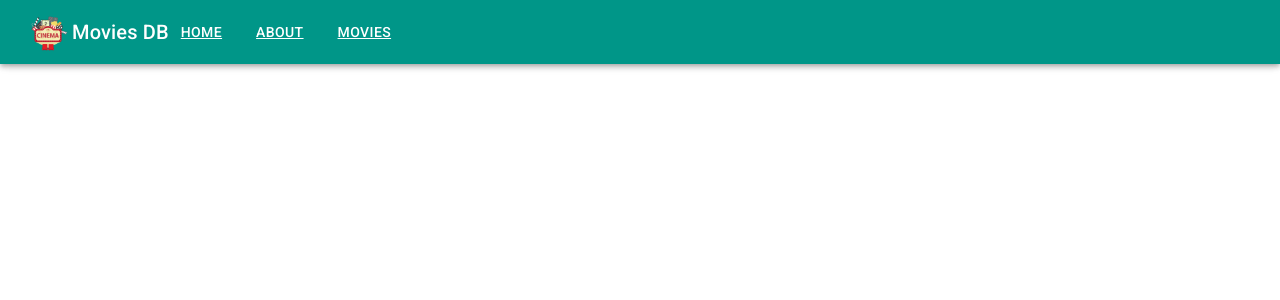
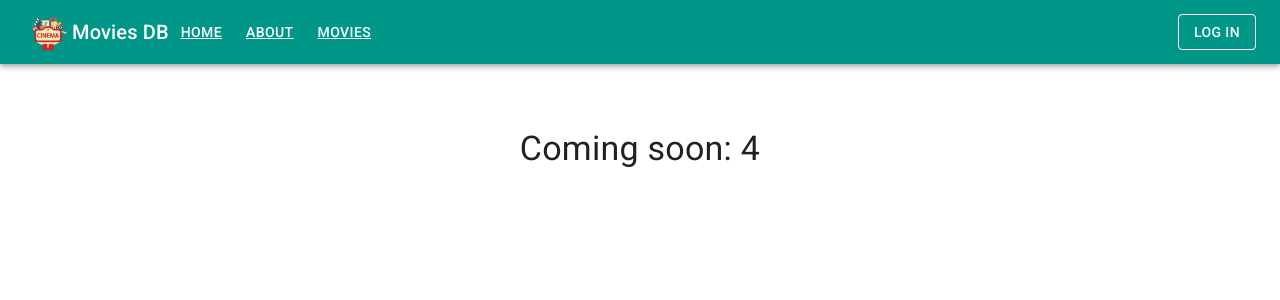
Before and after one commit to serhiisezonchyk/itvdn-react-advance, a React (Vite) app: page /about in a window 1280 px wide. Shown: the top 300 px of the page. Built offline with nearby package versions, Linux system fonts and the light colour scheme; no server answers.

Commit message:
feat: add fake auth context

```diff
--- a/src/App.module.scss
+++ b/src/App.module.scss
@@ -3,24 +3,3 @@
   margin: 0 auto;
   text-align: center;
 }
-.app {
-  height: 100vh;
-  &_header {
-    display: flex;
-    height: 80px;
-    align-items: center;
-    &__logo {
-      width: 48px;
-      height: auto;
-    }
-    &__menu {
-      list-style: none;
-      display: flex;
-      flex-direction: row;
-      gap: 10px;
-      &_item {
-        padding: 4px 8px;
-      }
-    }
-  }
-}
--- a/src/App.tsx
+++ b/src/App.tsx
@@ -1,39 +1,34 @@
-import { AppBar, CssBaseline, Link, ThemeProvider, Toolbar, Typography, createTheme } from '@mui/material';
-import { Outlet, Link as RouterLink } from 'react-router-dom';
-import styles from './App.module.scss';
+import { CssBaseline, ThemeProvider, createTheme } from '@mui/material';
 import { teal } from '@mui/material/colors';
+import { useState } from 'react';
+import { Outlet } from 'react-router-dom';
+import AppHeader from './components/app-header/AppHeader';
+import { AuthContext, AuthInfo, anonymousUser } from './context/AuthContext';
 
-const defaultTheme = createTheme({palette:{
-  primary: teal,
-  secondary:{
-    main:'#96000f'
-  }
-}})
-function HeaderLink({ children, to }: { children: React.ReactNode; to: string }) {
-  return (
-    <Link component={RouterLink} variant="button" sx={{ my: 1, mx: 1.5 }} color="inherit" to={to}>
-      {children}
-    </Link>
-  );
-}
+const defaultTheme = createTheme({
+  palette: {
+    primary: teal,
+    secondary: {
+      main: '#96000f',
+    },
+  },
+});
+const fakeAuth: AuthInfo = {
+  user: {
+    name: 'Serhii',
+  },
+};
 function App() {
+  const [auth, setAuth] = useState<AuthInfo>({ user: anonymousUser });
   return (
     <ThemeProvider theme={defaultTheme}>
       <CssBaseline />
-      <AppBar>
-        <Toolbar>
-          <img className={styles.app_header__logo} src="./png/logo.png" alt="" />
-          <Typography variant='h6' color='inherit' noWrap>Movies DB</Typography>
-          <nav className={styles.app_header__menu}>
-            <HeaderLink to="/">Home</HeaderLink>
-            <HeaderLink to="/about">About</HeaderLink>
-            <HeaderLink to="/movies">Movies</HeaderLink>
-          </nav>
-        </Toolbar>
-      </AppBar>
-      <main>
-        <Outlet />
-      </main>
+      <AuthContext.Provider value={auth}>
+        <AppHeader onLogin={() => setAuth(fakeAuth)} onLogout={() => setAuth({ user: anonymousUser })} />
+        <main>
+          <Outlet />
+        </main>
+      </AuthContext.Provider>
     </ThemeProvider>
   );
 }
--- /dev/null
+++ b/src/components/app-header/AppHeader.tsx
@@ -0,0 +1,29 @@
+import { AppBar, Box, Toolbar, Typography } from '@mui/material';
+import AuthSection from './AuthSection';
+import HeaderLink from './HeaderLink';
+interface AppHeaderProps {
+  onLogin(): void;
+  onLogout(): void;
+}
+const AppHeader = ({ onLogin, onLogout }: AppHeaderProps) => {
+  return (
+    <AppBar position="static">
+      <Toolbar>
+        <img src="./png/logo.png" alt="Logo" width={48} />
+        <Typography variant="h6" color="inherit" noWrap>
+          Movies DB
+        </Typography>
+        <Box sx={{ flexGrow: 1 }}>
+          <nav>
+            <HeaderLink to="/">Home</HeaderLink>
+            <HeaderLink to="/about">About</HeaderLink>
+            <HeaderLink to="/movies">Movies</HeaderLink>
+          </nav>
+        </Box>
+        <AuthSection onLogin={onLogin} onLogout={onLogout} />
+      </Toolbar>
+    </AppBar>
+  );
+};
+
+export default AppHeader;
--- /dev/null
+++ b/src/components/app-header/AuthSection.tsx
@@ -0,0 +1,27 @@
+import { Button, Typography } from '@mui/material';
+import { useContext } from 'react';
+import { AuthContext, anonymousUser } from '../../context/AuthContext';
+interface AuthSectionProps {
+  onLogin(): void;
+  onLogout(): void;
+}
+const AuthSection = ({ onLogin, onLogout }: AuthSectionProps) => {
+  const { user } = useContext(AuthContext);
+  const loggedIn = user !== anonymousUser;
+  if (loggedIn)
+    return (
+      <>
+        <Typography>Hello, {user.name}</Typography>
+        <Button color="inherit" variant="outlined" sx={{ ml: 2 }} onClick={onLogout}>
+          Log Out
+        </Button>
+      </>
+    );
+  return (
+    <Button color="inherit" variant="outlined" onClick={onLogin}>
+      Log In
+    </Button>
+  );
+};
+
+export default AuthSection;
--- /dev/null
+++ b/src/components/app-header/HeaderLink.tsx
@@ -0,0 +1,11 @@
+import { Link } from '@mui/material';
+import { Link as RouterLink } from 'react-router-dom';
+
+const HeaderLink = ({ children, to }: { children: React.ReactNode; to: string }) => {
+  return (
+    <Link component={RouterLink} variant="button" sx={{ my: 1, mx: 1.5 }} color="inherit" to={to}>
+      {children}
+    </Link>
+  );
+};
+export default HeaderLink;
--- /dev/null
+++ b/src/components/count-down-text/CountDownText.tsx
@@ -0,0 +1,27 @@
+import { Typography } from '@mui/material';
+import { useEffect, useRef, useState } from 'react';
+
+const CountDownText = () => {
+  const [count, setCount] = useState<number>(9);
+  const intervalRef = useRef<any>();
+  useEffect(() => {
+    intervalRef.current = setInterval(() => {
+      setCount((value) => value - 1);
+    }, 1000);
+    return () => {
+      clearInterval(intervalRef.current);
+    };
+  }, []);
+  useEffect(() => {
+    if (count === 0) {
+      clearInterval(intervalRef.current);
+    }
+  }, [count]);
+  return (
+    <Typography variant="h4" align="center">
+      Coming soon: {count}
+    </Typography>
+  );
+};
+
+export default CountDownText;
--- a/src/components/movie-card/MovieCard.tsx
+++ b/src/components/movie-card/MovieCard.tsx
@@ -1,12 +1,15 @@
-import { Button, Card, CardActions, CardContent, CardMedia, Typography } from '@mui/material';
+import { Favorite } from '@mui/icons-material';
+import { Button, Card, CardActions, CardContent, CardMedia, IconButton, Tooltip, Typography } from '@mui/material';
 import { Link as RouterLink } from 'react-router-dom';
 import { Movie } from '../../store/reducers/movies';
 interface MovieCardProps {
   movie: Movie;
   img?: string;
+  enableUserActions: boolean;
 }
 const MovieCard = ({
   movie,
+  enableUserActions,
   img = 'https://encrypted-tbn0.gstatic.com/images?q=tbn:ANd9GcQ8FS4PhZ01cQNfvC80P-NLrvbzG5DzwYGW_-bLRNnjGg&s"',
 }: MovieCardProps) => {
   return (
@@ -27,6 +30,13 @@ const MovieCard = ({
         <Button component={RouterLink} to={`/movies/${movie.id}`} color="secondary">
           Details
         </Button>
+        {enableUserActions && (
+          <Tooltip title="Add to favorites.">
+            <IconButton>
+              <Favorite />
+            </IconButton>
+          </Tooltip>
+        )}
       </CardActions>
     </Card>
   );
--- /dev/null
+++ b/src/context/AuthContext.tsx
@@ -0,0 +1,10 @@
+import { createContext } from 'react';
+export const anonymousUser = {
+  name: 'Anonymous',
+};
+export interface AuthInfo {
+  user: {
+    name: string;
+  };
+}
+export const AuthContext = createContext<AuthInfo>({ user: anonymousUser });
--- a/src/pages/about/AboutPage.tsx
+++ b/src/pages/about/AboutPage.tsx
@@ -1,9 +1,14 @@
-import React from 'react'
+import { Container, Typography } from '@mui/material';
+import CountDownText from '../../components/count-down-text/CountDownText';
 
 const AboutPage = () => {
   return (
-    <div>AboutPage</div>
-  )
-}
+    <Container sx={{ py: 8 }} maxWidth="md">
+      <Typography variant="h5" align="center">
+        <CountDownText/>
+      </Typography>
+    </Container>
+  );
+};
 
-export default AboutPage
+export default AboutPage;
--- a/src/pages/home/HomePage.tsx
+++ b/src/pages/home/HomePage.tsx
@@ -1,5 +1,7 @@
 import { Box, Button, Container, Divider, Stack, Typography } from '@mui/material';
+import { useContext } from 'react';
 import { Link as RouterLink } from 'react-router-dom';
+import { AuthContext, anonymousUser } from '../../context/AuthContext';
 
 const Copyright = () => {
   return (
@@ -9,6 +11,9 @@ const Copyright = () => {
   );
 };
 const HomePage = () => {
+  const { user } = useContext(AuthContext);
+  const loggedIn = user !== anonymousUser;
+  const greeting = loggedIn ? `${user.name}, explore movies today with us!` : 'Explore movies today with us!';
   return (
     <Box
       sx={{
@@ -25,7 +30,7 @@ const HomePage = () => {
           Welcome
         </Typography>
         <Typography component="h5" align="center" color="text.primary" paragraph>
-          Explore movies today with us!
+          {greeting}
         </Typography>
         <Stack sx={{ pt: 4 }} direction="row" spacing={2} justifyContent="center">
           <Button component={RouterLink} to="/movies" variant="contained" color="secondary">
--- a/src/pages/movies/MoviesPage.tsx
+++ b/src/pages/movies/MoviesPage.tsx
@@ -1,7 +1,8 @@
 import { Container, Grid, LinearProgress, Typography } from '@mui/material';
-import { useEffect } from 'react';
+import { useContext, useEffect } from 'react';
 import { connect } from 'react-redux';
 import MovieCard from '../../components/movie-card/MovieCard';
+import { AuthContext, anonymousUser } from '../../context/AuthContext';
 import { useAppDispatch } from '../../hooks';
 import { RootState } from '../../store';
 import { Movie, fetchMovies } from '../../store/reducers/movies';
@@ -11,6 +12,9 @@ interface MoviesProps {
 }
 
 const MoviesPage = ({ movies, loading }: MoviesProps) => {
+  const { user } = useContext(AuthContext);
+  const loggedIn = user !== anonymousUser;
+
   const dispatch = useAppDispatch();
   useEffect(() => {
     dispatch(fetchMovies());
@@ -26,7 +30,7 @@ const MoviesPage = ({ movies, loading }: MoviesProps) => {
         <Grid container spacing={4}>
           {movies.map((el) => (
             <Grid item key={el.id} xs={12} sm={6} md={4}>
-              <MovieCard movie={el} img={el.img} />
+              <MovieCard movie={el} img={el.img} enableUserActions={loggedIn} />
             </Grid>
           ))}
         </Grid>
```
Also changed, not shown: src/components/app-header/AppHeader.module.scss (added, +21 -0 lines).
